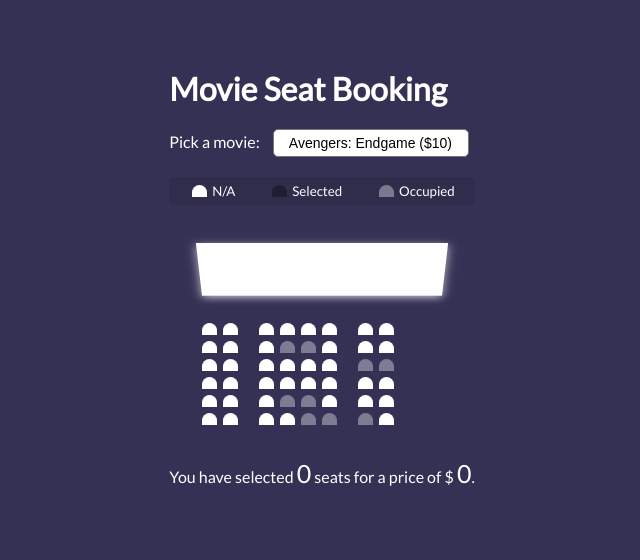
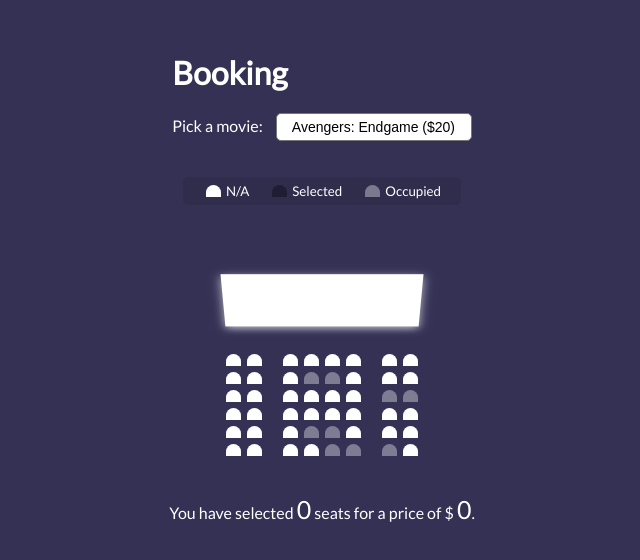
Before and after one commit to YILIN1102/Movie-Seat-Booking, a plain HTML site: page index.html in a window 1280 px wide. Shown: the part 138-698 px from the top of the page, without its empty margins (318-958 px from the left). Drawn offline with Linux system fonts and the light colour scheme.

Commit message:
Update index.html

```diff
--- a/index.html
+++ b/index.html
@@ -6,19 +6,18 @@
   <meta name="viewport" content="width=device-width, initial-scale=1.0" />
   <meta http-equiv="X-UA-Compatible" content="ie=edge" />
   <link rel="stylesheet" href="style.css" />
-    <title>Movie Seat Booking</title>
+  <title>BookingApp</title>
 </head>
 
 <body>
-    <div class="main">
-        <h1>Movie Seat Booking</h1>
   <div class="movie-container">
+    <h1>Booking</h1>
     <label>Pick a movie:</label>
     <select id="movie">
-                <option value="10">Avengers: Endgame ($10)</option>
-                <option value="12">Joker ($12)</option>
-                <option value="8">Toy Story 4 ($8)</option>
-                <option value="9">The Lion King ($9)</option>
+      <option value="10">Avengers: Endgame ($20)</option>
+      <option value="12">Joker ($24)</option>
+      <option value="8">Toy Story 4 ($16)</option>
+      <option value="9">The Lion King ($18)</option>
     </select>
   </div>
 
@@ -103,10 +102,8 @@
   </div>
 
   <p class="text">
-            You have selected <span id="count">0</span> seats for a price of $ <span id="total">0</span>.
+    You have selected <span id="count"> 0 </span> seats for a price of $ <span id="total"> 0</span>.
   </p>
-
-    </div>
 
   <script src="script.js"></script>
 </body>
```
Lines whose indentation alone changed are shown as unchanged.
